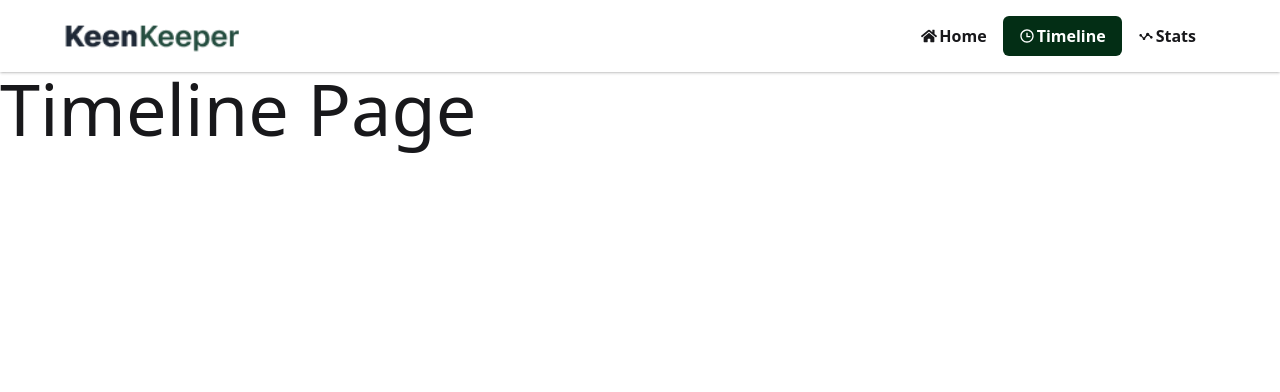
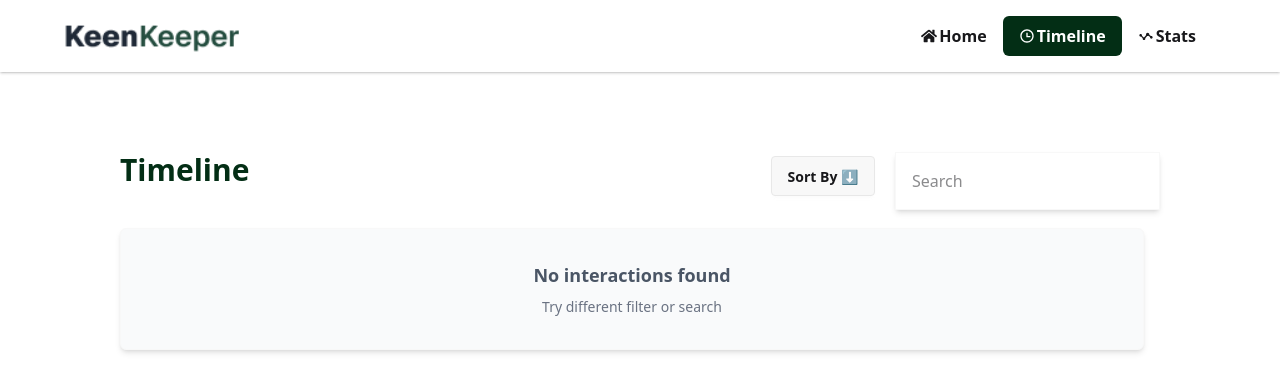
Before and after one commit to afia-labonno/keen-keeper, a Next.js app: page /timeline in a window 1280 px wide. Shown: the top 392 px of the page. Built offline with nearby package versions, Linux system fonts and the light colour scheme.

Commit message:
save contact history with localstorage and display on TimeLine Page.

```diff
--- a/src/Component/FriendsInteraction/ContactButtons.jsx
+++ b/src/Component/FriendsInteraction/ContactButtons.jsx
@@ -3,11 +3,27 @@
 import { useState } from "react";
 import { toast } from "react-toastify";
 
+
 const ContactButtons = ({type, friend}) => {
 
-     const [loading, setLoading] = useState(false);
+    const [loading, setLoading] = useState(false);
+
+    // Contact History save
+    const saveToTimeline = (newContactInfo) =>{
+        const existing = JSON.parse(localStorage.getItem("timeline"))||[] ;
+        localStorage.setItem("timeline", JSON.stringify([newContactInfo, ...existing])) ;
+    }
 
     const handleContact = ()=>{
+
+        const newContactInfo = {
+            id: Date.now(),
+            type,
+            name: friend.name,
+            date: new Date().toISOString()
+    };
+        saveToTimeline(newContactInfo) ;
+
         // console.log(type, 'clicked')
         // logic:
        setLoading(true);
@@ -20,7 +36,7 @@ const ContactButtons = ({type, friend}) => {
             message = `Text with ${friend.name}`
        }
        else if(type === "video"){
-            message = `Video with ${friend.name}`
+            message = `Video call with ${friend.name}`
        }
 
        setTimeout(()=>{
@@ -35,7 +51,7 @@ const ContactButtons = ({type, friend}) => {
     return (
         <button onClick={handleContact}
             className="text-lg btn btn-ghost text-gray-700" disabled={loading}>
-            {type}
+            {loading ? "..." : type}
         </button>
     );
 };
--- a/src/app/timeline/page.jsx
+++ b/src/app/timeline/page.jsx
@@ -1,16 +1,122 @@
-
-
-export const metadata = {
-  title: "Timeline Page | keenKeepr ",
-  description: "Contact history",
-};
+'use client'
+import { useEffect, useState } from "react";
 
 
 const TimelinePage = () => {
+    const [logs, setLogs] = useState([]);
+    const [filter, setFilter] = useState("all");
+    const [search, setSearch] = useState('');
+
+    // Data Loading
+    useEffect(() => {
+        const data = JSON.parse(localStorage.getItem("timeline")) || [];
+        setLogs(data);
+
+    }, []);
+
+    const filteredLogs = logs.filter((log) => {
+        //filter type
+        const matchType = filter === "all" || log.type === filter
+
+        const matchSearch = log.name.toLowerCase().includes(search.toLocaleLowerCase());
+
+        return matchType && matchSearch
+    });
+
     return (
-        <div>
-            <h2 className="text-7xl">Timeline Page</h2>
+        <div className="container mx-auto space-y-4 lg:px-[120px] py-20">
+
+            <div className="flex justify-between">
+                <div>
+                    <h2 className="text-3xl font-bold text-green-950 mb-6">
+                        Timeline
+                    </h2>
+                </div>
+
+                <div className="flex gap-4">
+
+                     {/* sort by */}
+                    <div>
+                        <div className="dropdown dropdown-end">
+                            <div tabIndex={0} role="button" className="btn m-1">Sort By ⬇️</div>
+                            <ul
+                                tabIndex="-1"
+                                className="menu dropdown-content bg-base-200 rounded-box z-1 mt-4 w-52 p-2 shadow-sm">
+                                <li>
+                                    <button onClick={() => setFilter("all")} className="btn btn-sm">
+                                        All
+                                    </button>
+                                </li>
+                                <li>
+                                    <button onClick={() => setFilter("call")} className="btn btn-sm">
+                                        Call
+                                    </button>
+                                </li>
+                                <li>
+                                    <button onClick={() => setFilter("text")} className="btn btn-sm">
+                                        Text
+                                    </button>
+                                </li>
+                                <li>
+                                    <button onClick={() => setFilter("video")} className="btn btn-sm">
+                                        Video
+                                    </button>
+                                </li>
+
+                            </ul>
+                        </div>
+                    </div>
+
+                    {/* search field */}
+                    <div>
+
+                        <input onChange={(e) => setSearch(e.target.value)}
+                            type="text" placeholder="Search" value={search}
+                            className="border border-base-200 shadow-md p-4"
+                        />
+                    </div>
+
+                </div>
+            </div>
+
+
+
+
+            {/* contact History list */}
+            <div className="space-y-4 max-w-7xl">
+                {
+                    filteredLogs.length > 0 ? (
+                        filteredLogs.map((log) =>
+                            <div key={log.id}
+                                className="shadow-md border border-base-200 rounded-md px-6 py-4">
+
+                                <p className="font-semibold">
+                                    {log.type} with {log.name}
+                                </p>
+
+                                <p className="text-sm text-gray-500">
+                                    {new Date(log.date).toLocaleString()}
+                                </p>
+                            </div>
+                        )
+                    ) : (
+                        <div className=" max-w-5xl max-auto border border-base-200 shadow-md p-8 rounded-md text-center bg-gray-50">
+                            <h3 className="text-lg font-semibold text-gray-600">
+                                No interactions found
+                            </h3>
+                            <p className="text-sm text-gray-500 mt-2">
+                                Try different filter or search
+                            </p>
+                        </div>
+                    )
+                }
+
+            </div>
+
         </div>
+
+
+
     );
 };
 
```
